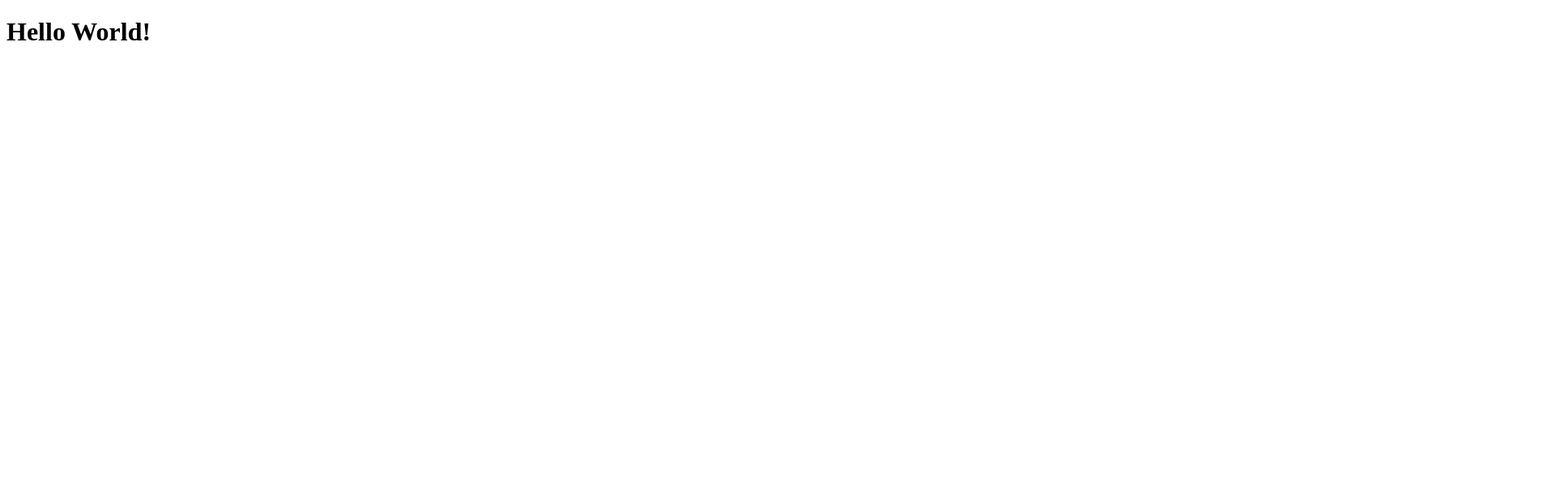
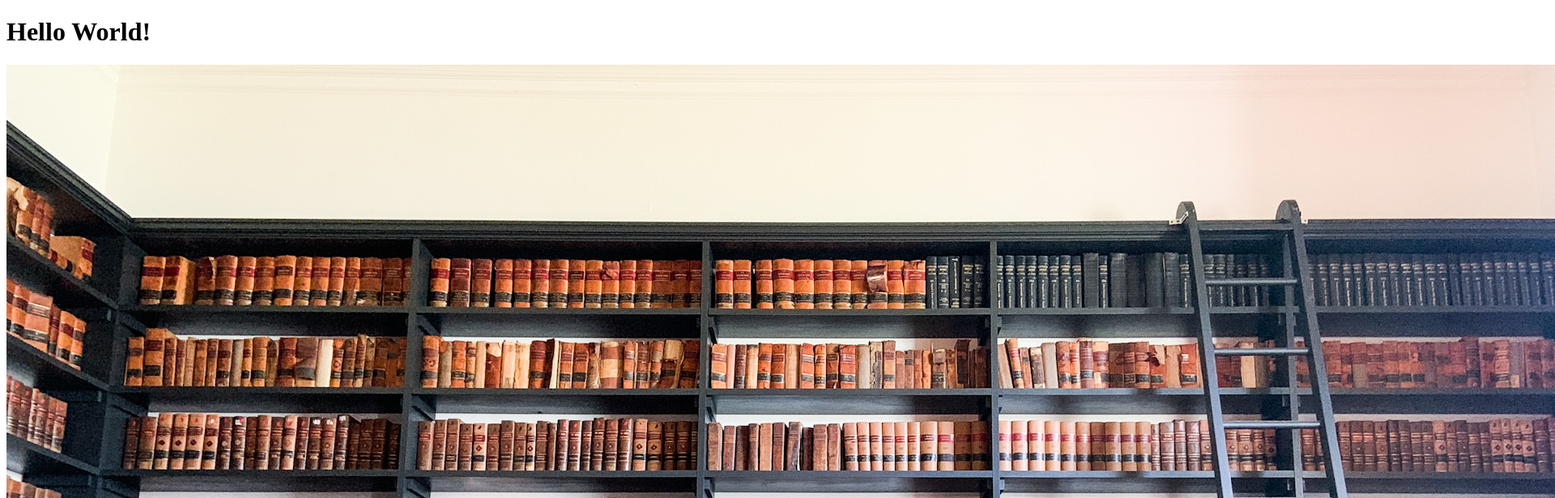
Before and after one commit to kaaaylanicole/may2021, a plain HTML site: page index.html in a window 1280 px wide. Shown: the top 616 px of the page at 81% size, 1920 px wide, since content can reach past the window. Drawn offline with Linux system fonts and the light colour scheme.

Commit message:
Added image of library

```diff
--- a/index.html
+++ b/index.html
@@ -8,5 +8,6 @@
 </head>
 <body>
     <h1>Hello World!</h1>
+    <img src="img/library_books.JPG" alt="Old books in the library">
 </body>
 </html>
```
Also changed, not shown: img/library_books.JPG (added), 1 other file.
